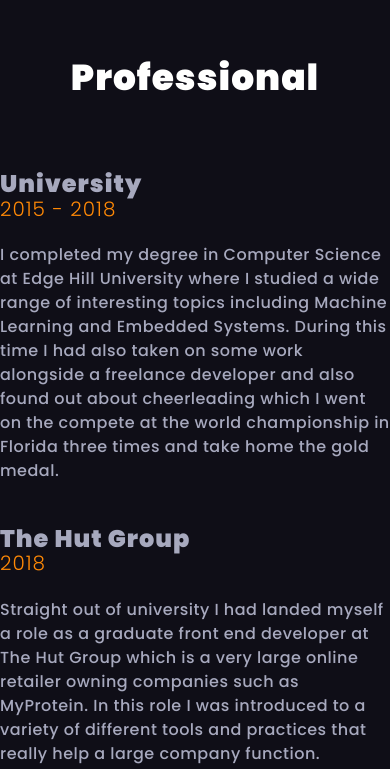
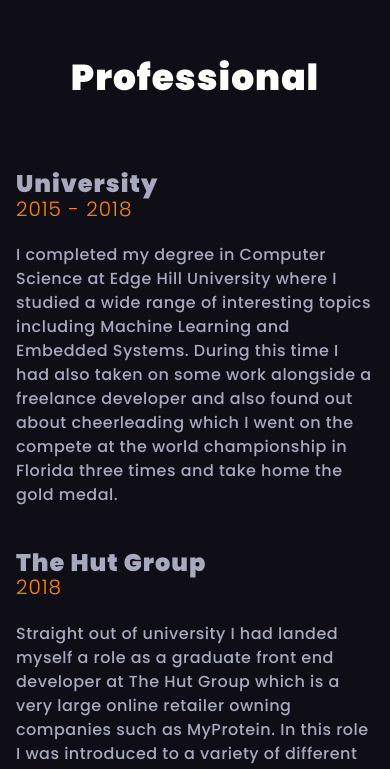
Before and after one commit to DanBillson/2020.danbillson.com, a Gatsby site: page / in a window 390 px wide. Shown: the part 785-1554 px from the top of the page. Built offline with nearby package versions, Linux system fonts and the light colour scheme; Gatsby itself is replaced by a stand-in of ours.

Commit message:
add padding for mobile

```diff
--- a/src/components/projects.js
+++ b/src/components/projects.js
@@ -23,6 +23,7 @@ export default Projects
 
 const ProjectsWrapper = styled.div`
   display: flex;
+  justify-content: center;
   align-items: center;
   flex-wrap: wrap;
   padding-bottom: 50px;
--- a/src/components/wrapper.js
+++ b/src/components/wrapper.js
@@ -6,7 +6,7 @@ export default styled.div`
   align-items: center;
   justify-content: center;
   margin: 0 auto;
-  padding: 30px 0;
+  padding: 30px 1rem;
   width: 100%;
   max-width: 1600px;
 
```
